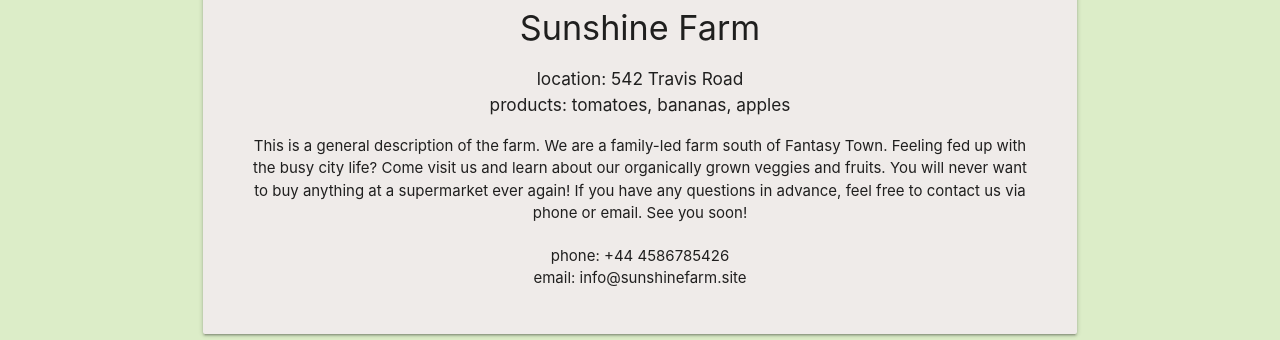
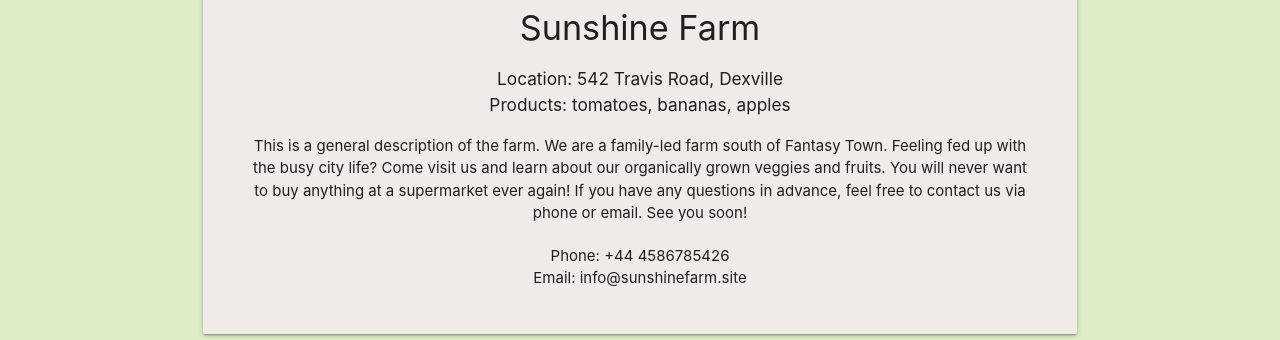
Before and after one commit to NoIntermediaries/OurHarvest, a React (Create React App) app: page /1 in a window 1280 px wide. Shown: the part 606-946 px from the top of the page. Built offline with nearby package versions, Linux system fonts and the light colour scheme.

Commit message:
minor changes to FarmDetails

```diff
--- a/src/components/FarmDetail.js
+++ b/src/components/FarmDetail.js
@@ -32,8 +32,8 @@ class FarmDetail extends Component {
               <div className="card-content">
                 <div className="farm-info">
                     <h4 className="farm-name">{farms.name}</h4>
-                    <h6 className="farm-address">location: {farms.address}</h6>
-                    <h6 className="farm-products">products: {productSpaced}</h6>
+                    <h6 className="farm-address">Location: {farms.address}, {farms.city}</h6>
+                    <h6 className="farm-products">Products: {productSpaced}</h6>
                     <p className="farm-descr">
                         This is a general description of the farm. We are a family-led
                         farm south of Fantasy Town. Feeling fed up with the busy city
@@ -43,8 +43,8 @@ class FarmDetail extends Component {
                         contact us via phone or email. See you soon!
                     </p>
                     <p className="farm-contact">
-                        phone: {farms.phone} <br/>
-                        email: {farms.email}
+                        Phone: {farms.phone} <br/>
+                        Email: {farms.email}
                     </p>
                 </div>
                 </div>
```
